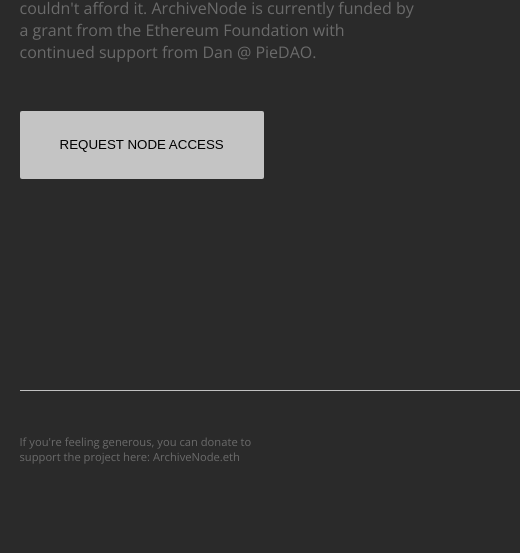
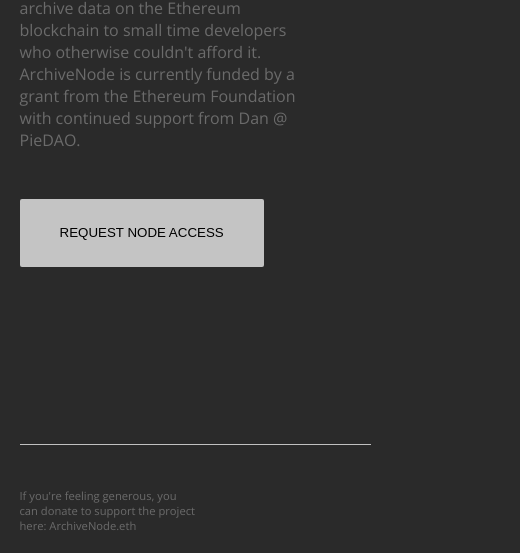
Before and after one commit to 409H/archivennode-frontend, a website: page src/index.html in a window 390 px wide. Shown: the part 322-875 px from the top of the page, 520 px wide, since content can reach past the window. Before the commit the page ends 844 px from the top, so only its background shows below. Drawn offline with nearby package versions, Linux system fonts and the light colour scheme; files that its build step writes are made by us from their sources.

Commit message:
Modified styling rules for smaller views for mobile and responsiveness

```diff
--- a/src/sass/app.scss
+++ b/src/sass/app.scss
@@ -20,6 +20,10 @@
 .parent {
     display: grid;
     grid-template-columns: minmax(500px, 35%) 1fr;
+
+    @media only screen and (max-width: 900px) {
+        display: block;
+    }
 }
 
 .child {
@@ -104,6 +108,8 @@
     border-top: 1px solid #c1c1c1;
     padding: 2em 0 0 0;
 
+    margin-top: 2em;
+
     p {
         font-size: 70%;
         width: 50%;
```
